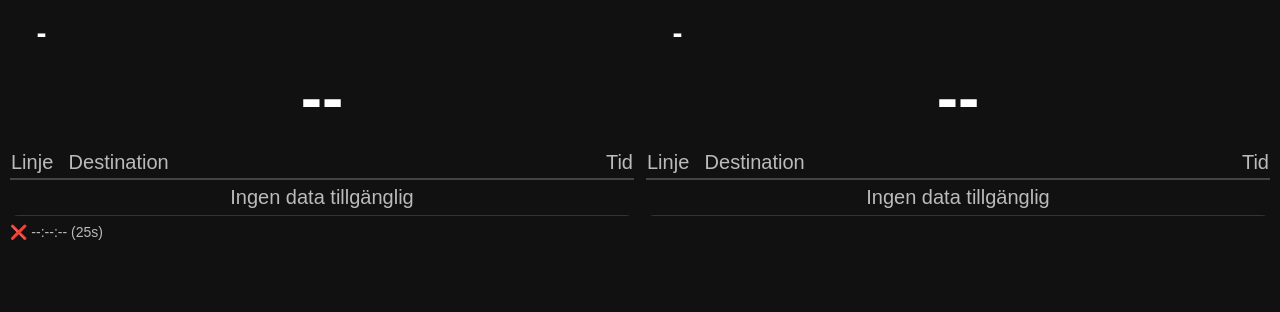
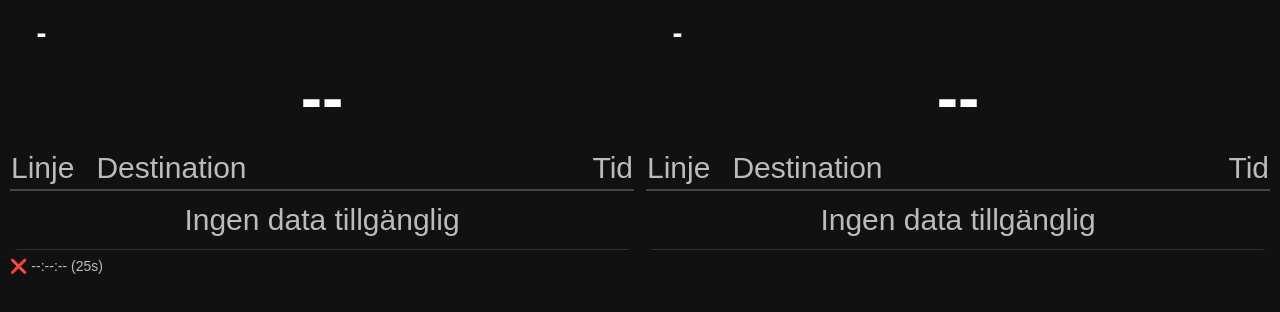
Before and after one commit to pontuscedrell/mobile_sh_departures, a plain HTML site: page index.html in a window 1280 px wide. Drawn offline with Linux system fonts and the light colour scheme; no server answers.

Commit message:
Increase font size and padding in table

```diff
--- a/index.html
+++ b/index.html
@@ -73,7 +73,7 @@
   table {
     width: 100%;
     border-collapse: collapse;
-    font-size: 20px;
+    font-size: 30px;
     table-layout: fixed;
   }
   th {
@@ -165,8 +165,8 @@
 	}
 
   table tbody td {
-    padding-top: 6px;
-    padding-bottom: 6px;
+    padding-top: 12px;
+    padding-bottom: 12px;
     vertical-align: middle;
   }
   @keyframes scroll-left {
```
